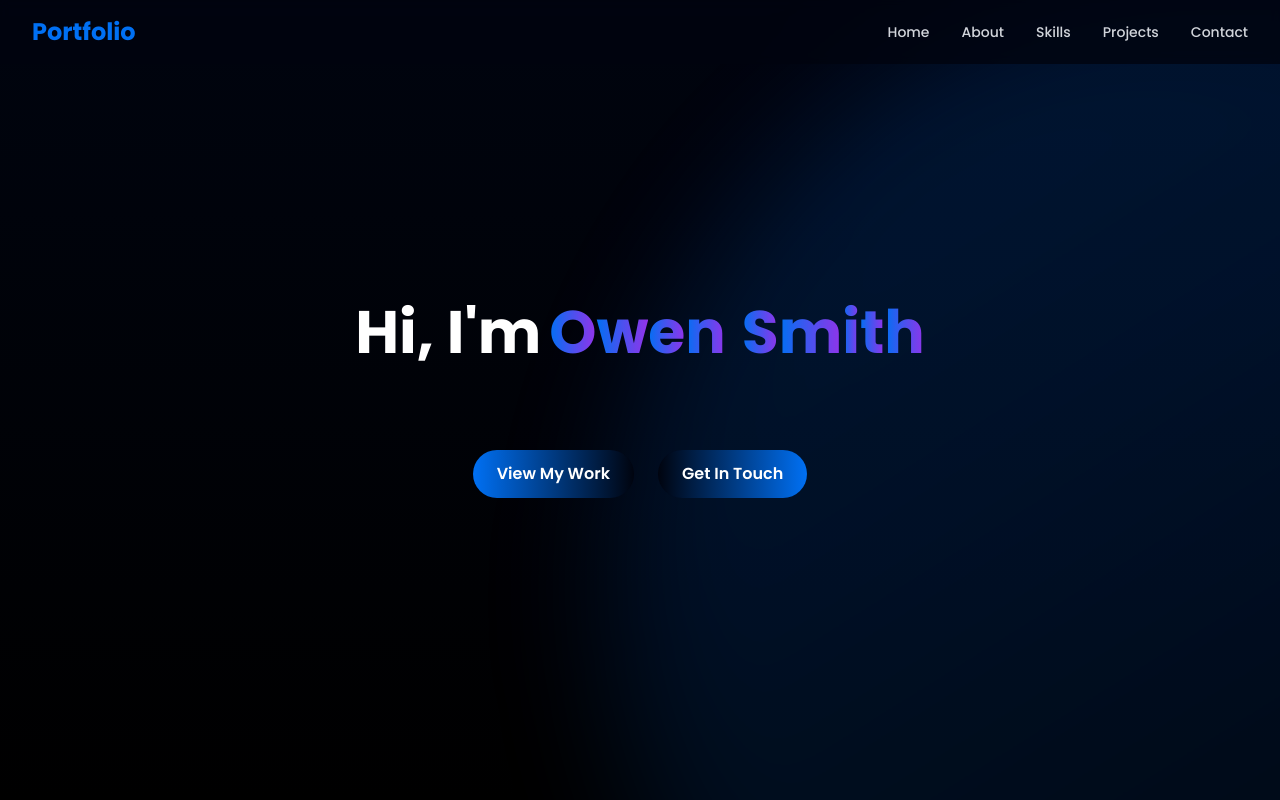
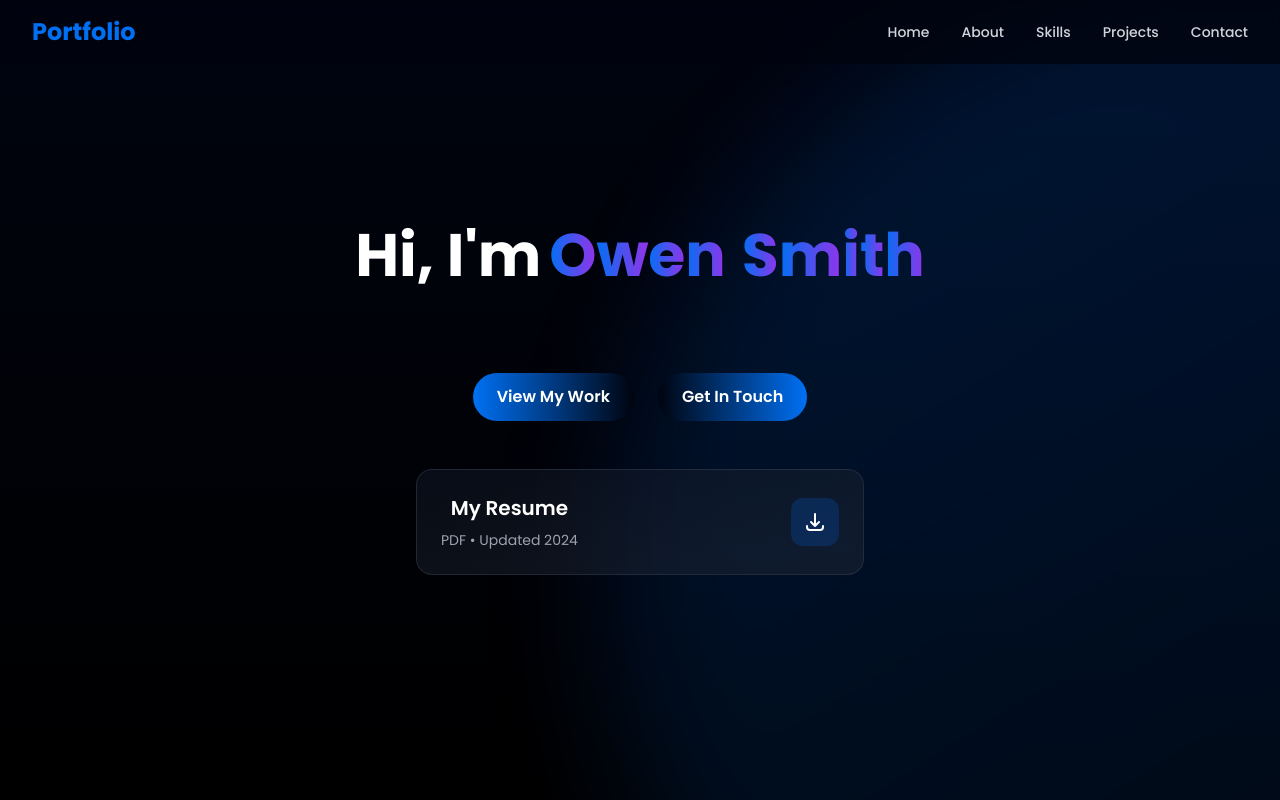
Before and after one commit to carved4/portfolio, a Next.js app: page / in a window 1280 px wide. Shown: the top 800 px of the page. Built offline with nearby package versions, Linux system fonts and the light colour scheme.

Commit message:
resume button + download

```diff
--- a/src/components/Hero.tsx
+++ b/src/components/Hero.tsx
@@ -213,6 +213,50 @@ export default function Hero() {
               Get In Touch
             </motion.a>
           </div>
+
+          <motion.div
+            initial={{ opacity: 0, y: 20 }}
+            animate={{ opacity: 1, y: 0 }}
+            transition={{ delay: 0.8, duration: 0.5 }}
+            className="mt-12 max-w-md mx-auto"
+          >
+            <motion.div
+              className="bg-gradient-to-br from-gray-900/50 to-gray-800/50 p-6 rounded-2xl backdrop-blur-sm border border-gray-700/50 hover:border-primary/50 transition-colors"
+              whileHover={{
+                scale: 1.02,
+                transition: { type: "spring", stiffness: 300, damping: 20 }
+              }}
+            >
+              <div className="flex items-center justify-between">
+                <div>
+                  <h3 className="text-xl font-semibold mb-2">My Resume</h3>
+                  <p className="text-gray-400 text-sm">PDF • Updated 2024</p>
+                </div>
+                <motion.a
+                  href="/resume (1).pdf"
+                  download
+                  className="p-3 rounded-xl bg-primary/20 hover:bg-primary/30 transition-colors"
+                  whileHover={{ scale: 1.1 }}
+                  whileTap={{ scale: 0.95 }}
+                >
+                  <svg
+                    xmlns="http://www.w3.org/2000/svg"
+                    className="h-6 w-6"
+                    fill="none"
+                    viewBox="0 0 24 24"
+                    stroke="currentColor"
+                  >
+                    <path
+                      strokeLinecap="round"
+                      strokeLinejoin="round"
+                      strokeWidth={2}
+                      d="M4 16v1a3 3 0 003 3h10a3 3 0 003-3v-1m-4-4l-4 4m0 0l-4-4m4 4V4"
+                    />
+                  </svg>
+                </motion.a>
+              </div>
+            </motion.div>
+          </motion.div>
         </div>
       </div>
     </section>
```
Also changed, not shown: 1 other file (tests, documents, lock files or other folders).
